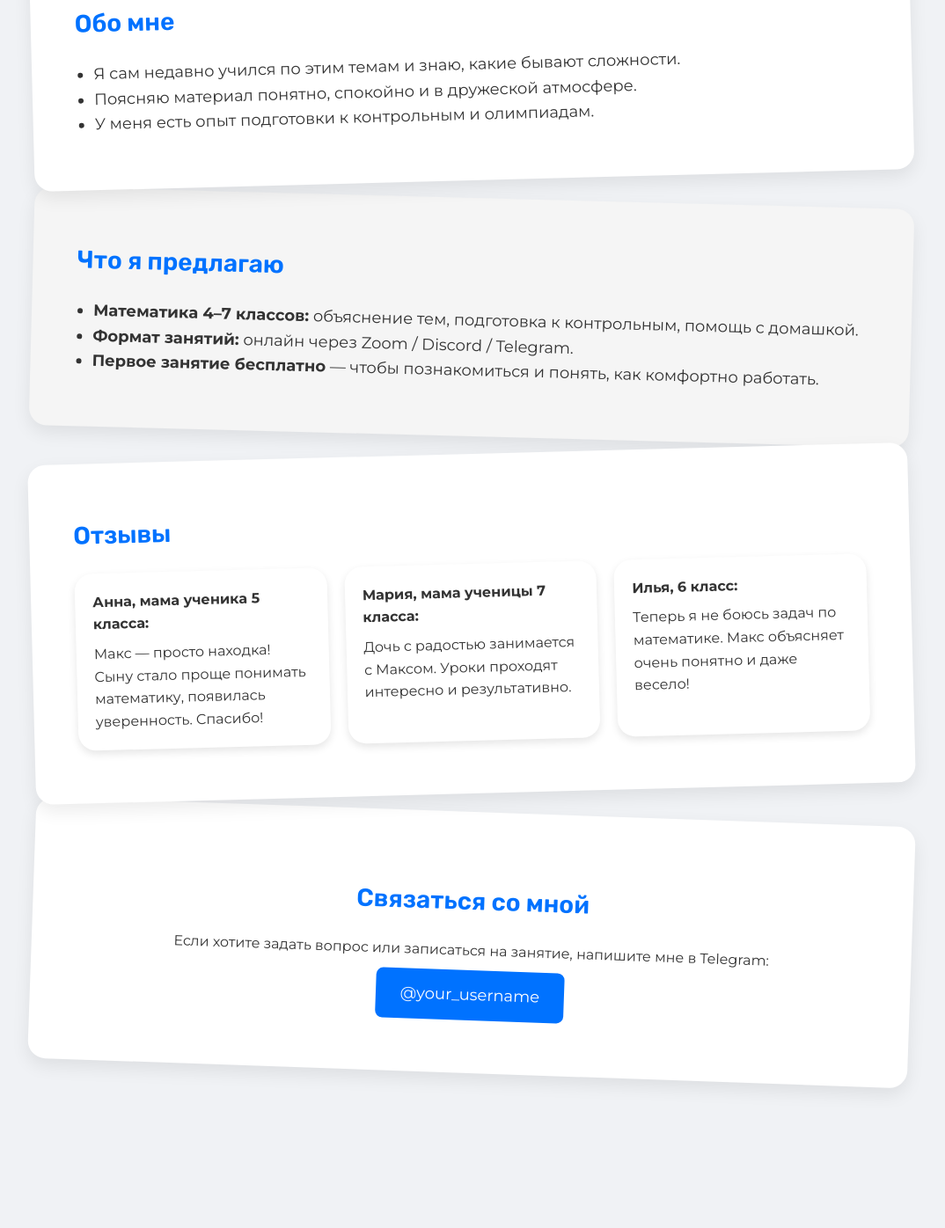
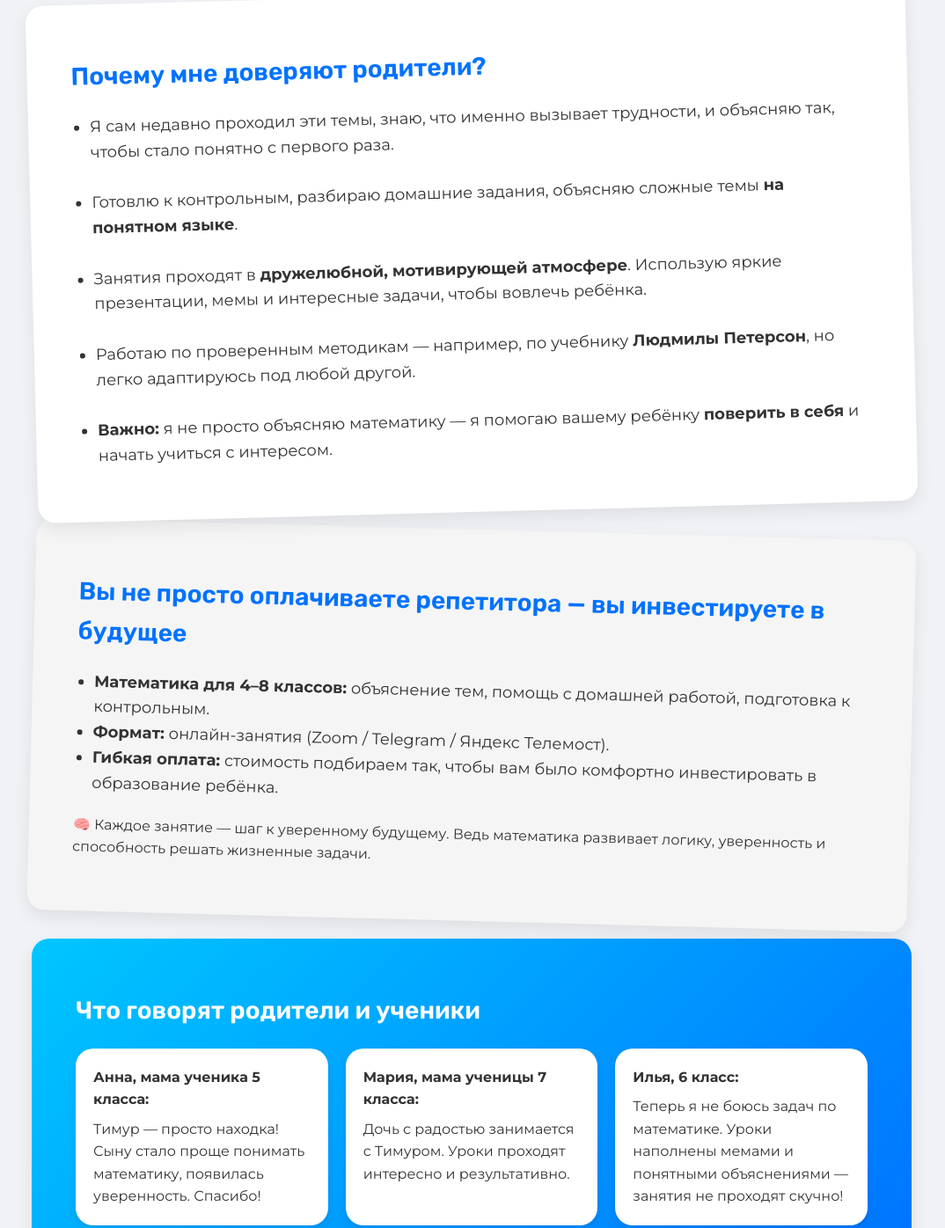
Before and after one commit to gizik-ta/gizik-ta.github.io, a plain HTML site: page index.html in a window 1280 px wide. Shown: the part 546-1942 px from the top of the page at 88% size, without its empty margins (104-1178 px from the left). Before the commit the page ends 1806 px from the top, so only its background shows below. Drawn offline with Linux system fonts and the light colour scheme.

Commit message:
Update index.html

```diff
--- a/index.html
+++ b/index.html
@@ -3,7 +3,7 @@
 <head>
   <meta charset="UTF-8" />
   <meta name="viewport" content="width=device-width, initial-scale=1.0" />
-  <title>Макс — Репетитор по математике</title>
+  <title>Тимур — Репетитор по математике</title>
   <link href="https://fonts.googleapis.com/css2?family=Montserrat:wght@400;700&family=Rubik:wght@600&display=swap" rel="stylesheet">
   <style>
     * {
@@ -41,8 +41,8 @@
       z-index: 5;
     }
     .intro img {
-      width: 200px;
-      height: 260px;
+      width: 300px;
+      height: 320px;
       border-radius: 24px;
       object-fit: cover;
       margin: 20px;
@@ -113,7 +113,6 @@
       padding: 14px 28px;
       border-radius: 8px;
       font-size: 18px;
-      transition: background 0.3s;
       display: inline-block;
       margin-top: 10px;
     }
@@ -124,50 +123,55 @@
 </head>
 <body>
   <section class="intro">
-    <img src="https://postimg.cc/rDGwLbmG" alt="Макс">
+    <img src="https://i.postimg.cc/BnkL2ffz/my-photo.jpg" alt="Тимур">
     <div class="intro-text">
-      <h1>Привет! Я Макс</h1>
-      <p>Я ученик 9 класса и репетитор по математике для 4–7 классов. Объясняю просто, с примерами, и делаю уроки интересными!</p>
+      <h1>Привет! Я Тимур</h1>
+      <p>Ученик 9 <b>математико-информатического</b> класса. Помогаю детям с 4 по 8 класс не просто разобраться в математике — а начать <b>верить в себя</b>, получать <b>уверенные оценки</b> и <b>развивать логическое мышление</b>, которое понадобится всю жизнь.</p>
     </div>
   </section>
 
   <section class="block-light">
     <div class="container">
-      <h2>Обо мне</h2>
+      <h2>Почему мне доверяют родители?</h2>
       <ul>
-        <li>Я сам недавно учился по этим темам и знаю, какие бывают сложности.</li>
-        <li>Поясняю материал понятно, спокойно и в дружеской атмосфере.</li>
-        <li>У меня есть опыт подготовки к контрольным и олимпиадам.</li>
+        <li>Я сам недавно проходил эти темы, знаю, что именно вызывает трудности, и объясняю так, чтобы стало понятно с первого раза.</li><br>
+        <li>Готовлю к контрольным, разбираю домашние задания, объясняю сложные темы <b>на понятном языке</b>.</li><br>
+        <li>Занятия проходят в <b>дружелюбной, мотивирующей атмосфере</b>. Использую яркие презентации, мемы и интересные задачи, чтобы вовлечь ребёнка.</li><br>
+        <li>Работаю по проверенным методикам — например, по учебнику <b>Людмилы Петерсон</b>, но легко адаптируюсь под любой другой.</li><br>
+        <li><b>Важно:</b> я не просто объясняю математику — я помогаю вашему ребёнку <b>поверить в себя</b> и начать учиться с интересом.</li>
       </ul>
     </div>
   </section>
 
   <section class="block-gray">
     <div class="container">
-      <h2>Что я предлагаю</h2>
+      <h2>Вы не просто оплачиваете репетитора — вы инвестируете в будущее</h2>
       <ul>
-        <li><strong>Математика 4–7 классов:</strong> объяснение тем, подготовка к контрольным, помощь с домашкой.</li>
-        <li><strong>Формат занятий:</strong> онлайн через Zoom / Discord / Telegram.</li>
-        <li><strong>Первое занятие бесплатно</strong> — чтобы познакомиться и понять, как комфортно работать.</li>
+        <li><strong>Математика для 4–8 классов:</strong> объяснение тем, помощь с домашней работой, подготовка к контрольным.</li>
+        <li><strong>Формат:</strong> онлайн-занятия (Zoom / Telegram / Яндекс Телемост).</li>
+        <li><strong>Гибкая оплата:</strong> стоимость подбираем так, чтобы вам было комфортно инвестировать в образование ребёнка.</li>
       </ul>
+      <p style="margin-top: 20px;">
+        🧠 Каждое занятие — шаг к уверенному будущему. Ведь математика развивает логику, уверенность и способность решать жизненные задачи.
+      </p>
     </div>
   </section>
 
-  <section class="block-light">
+  <section class="intro">
     <div class="container">
-      <h2>Отзывы</h2>
-      <div class="reviews">
+      <h2 style="color: white;">Что говорят родители и ученики</h2>
+      <div class="reviews" style="color: #333;">
         <div class="review">
           <strong>Анна, мама ученика 5 класса:</strong>
-          Макс — просто находка! Сыну стало проще понимать математику, появилась уверенность. Спасибо!
+          Тимур — просто находка! Сыну стало проще понимать математику, появилась уверенность. Спасибо!
         </div>
         <div class="review">
           <strong>Мария, мама ученицы 7 класса:</strong>
-          Дочь с радостью занимается с Максом. Уроки проходят интересно и результативно.
+          Дочь с радостью занимается с Тимуром. Уроки проходят интересно и результативно.
         </div>
         <div class="review">
           <strong>Илья, 6 класс:</strong>
-          Теперь я не боюсь задач по математике. Макс объясняет очень понятно и даже весело!
+          Теперь я не боюсь задач по математике. Уроки наполнены мемами и понятными объяснениями — занятия не проходят скучно!
         </div>
       </div>
     </div>
@@ -176,9 +180,9 @@
   <section class="block-contact">
     <div class="container">
       <div class="cta">
-        <h2>Связаться со мной</h2>
-        <p>Если хотите задать вопрос или записаться на занятие, напишите мне в Telegram:</p>
-        <a href="https://t.me/your_username" target="_blank">@your_username</a>
+        <h2>Хотите, чтобы ваш ребёнок не боялся математики?</h2>
+        <p>Напишите мне в Telegram — обсудим все детали:</p>
+        <a href="https://t.me/Gizatullin_T1mur" target="_blank">@Gizatullin_T1mur</a>
       </div>
     </div>
   </section>
```
